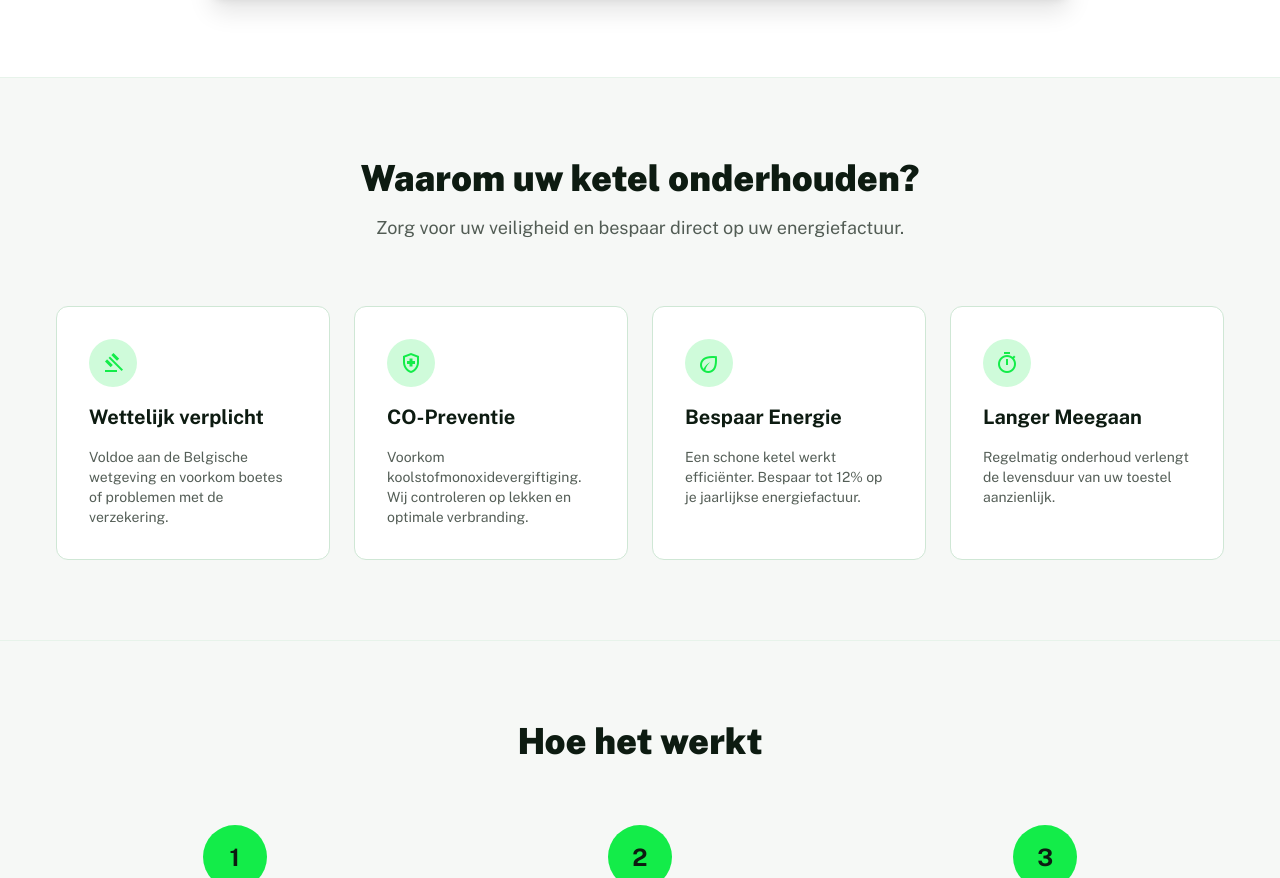
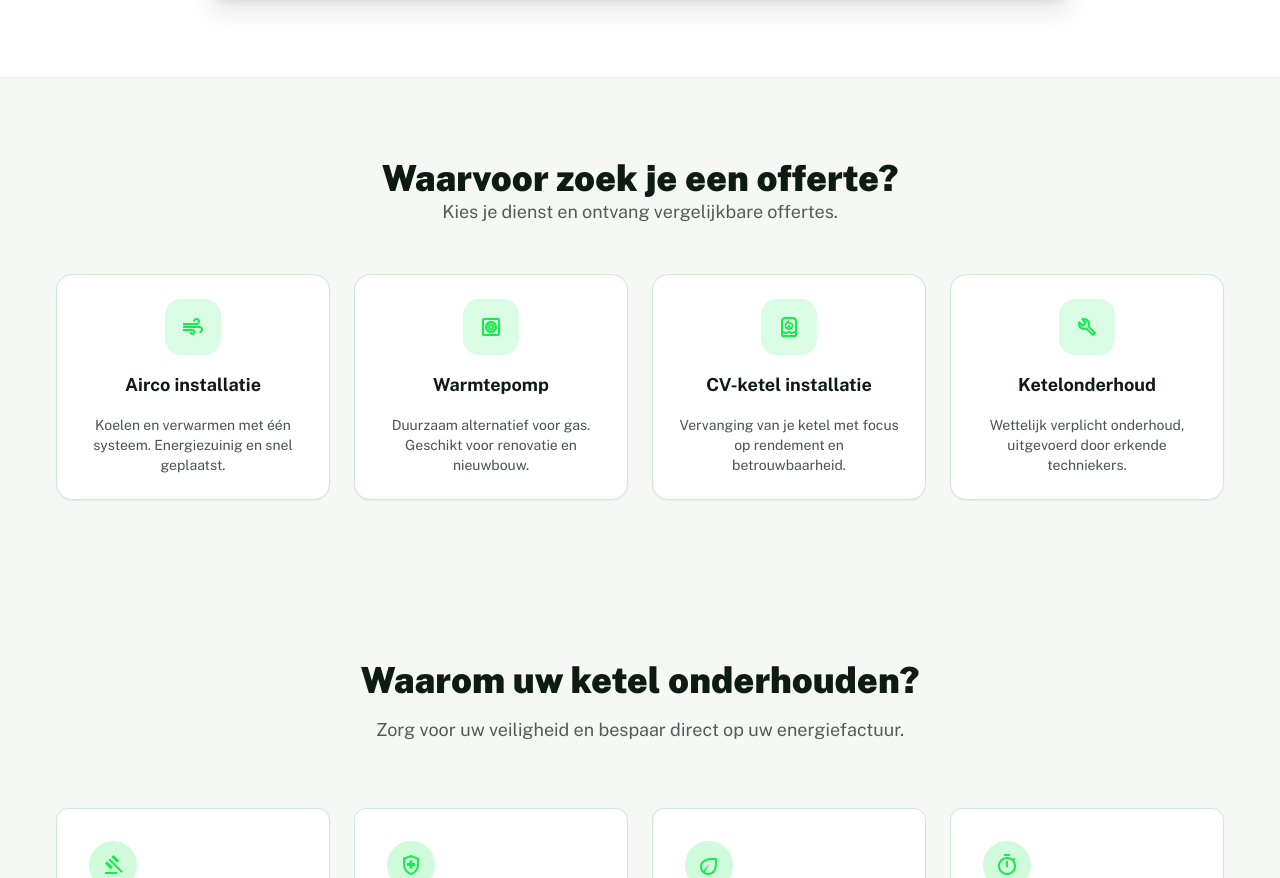
Before and after one commit to OnlionSander/mijnvergelijker, a website: page index.html in a window 1280 px wide. Shown: the part 1153-2031 px from the top of the page. Drawn offline with nearby package versions, Linux system fonts and the light colour scheme.

Commit message:
Add services tiles section linking to offertes-vergelijken

```diff
--- a/index.html
+++ b/index.html
@@ -164,6 +164,44 @@ height="0" width="0" style="display:none;visibility:hidden"></iframe></noscript>
 </div>
 </div>
 <div id="review-dots" class="flex gap-2 mt-6"></div>
+</div>
+</div>
+</section>
+<section class="py-20 bg-background-light dark:bg-[#0d1b11]/40">
+<div class="max-w-[1200px] mx-auto px-4">
+<div class="text-center mb-12">
+<h2 class="text-3xl md:text-4xl font-black">Waarvoor zoek je een offerte?</h2>
+<p class="text-lg opacity-70">Kies je dienst en ontvang vergelijkbare offertes.</p>
+</div>
+<div class="grid grid-cols-1 sm:grid-cols-2 lg:grid-cols-4 gap-6">
+<a href="/offertes-vergelijken/" class="group bg-white dark:bg-[#1a3522] border border-[#cfe7d5] dark:border-white/10 rounded-2xl p-6 flex flex-col items-center text-center gap-4 shadow-sm hover:-translate-y-1 transition-all duration-150">
+<div class="w-14 h-14 rounded-2xl bg-primary/15 text-primary flex items-center justify-center text-2xl">
+<span class="material-symbols-outlined">air</span>
+</div>
+<h3 class="font-bold text-lg">Airco installatie</h3>
+<p class="text-sm opacity-75">Koelen en verwarmen met één systeem. Energiezuinig en snel geplaatst.</p>
+</a>
+<a href="/offertes-vergelijken/" class="group bg-white dark:bg-[#1a3522] border border-[#cfe7d5] dark:border-white/10 rounded-2xl p-6 flex flex-col items-center text-center gap-4 shadow-sm hover:-translate-y-1 transition-all duration-150">
+<div class="w-14 h-14 rounded-2xl bg-primary/15 text-primary flex items-center justify-center text-2xl">
+<span class="material-symbols-outlined">heat_pump</span>
+</div>
+<h3 class="font-bold text-lg">Warmtepomp</h3>
+<p class="text-sm opacity-75">Duurzaam alternatief voor gas. Geschikt voor renovatie en nieuwbouw.</p>
+</a>
+<a href="/offertes-vergelijken/" class="group bg-white dark:bg-[#1a3522] border border-[#cfe7d5] dark:border-white/10 rounded-2xl p-6 flex flex-col items-center text-center gap-4 shadow-sm hover:-translate-y-1 transition-all duration-150">
+<div class="w-14 h-14 rounded-2xl bg-primary/15 text-primary flex items-center justify-center text-2xl">
+<span class="material-symbols-outlined">water_heater</span>
+</div>
+<h3 class="font-bold text-lg">CV-ketel installatie</h3>
+<p class="text-sm opacity-75">Vervanging van je ketel met focus op rendement en betrouwbaarheid.</p>
+</a>
+<a href="/offertes-vergelijken/" class="group bg-white dark:bg-[#1a3522] border border-[#cfe7d5] dark:border-white/10 rounded-2xl p-6 flex flex-col items-center text-center gap-4 shadow-sm hover:-translate-y-1 transition-all duration-150">
+<div class="w-14 h-14 rounded-2xl bg-primary/15 text-primary flex items-center justify-center text-2xl">
+<span class="material-symbols-outlined">build</span>
+</div>
+<h3 class="font-bold text-lg">Ketelonderhoud</h3>
+<p class="text-sm opacity-75">Wettelijk verplicht onderhoud, uitgevoerd door erkende techniekers.</p>
+</a>
 </div>
 </div>
 </section>
```
